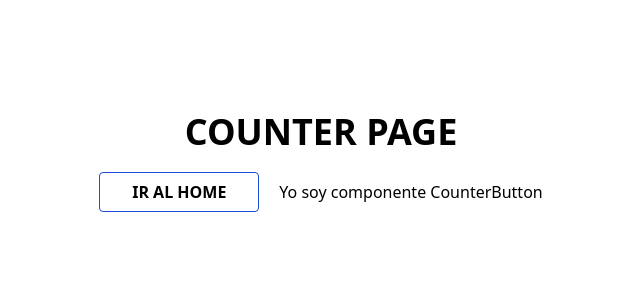
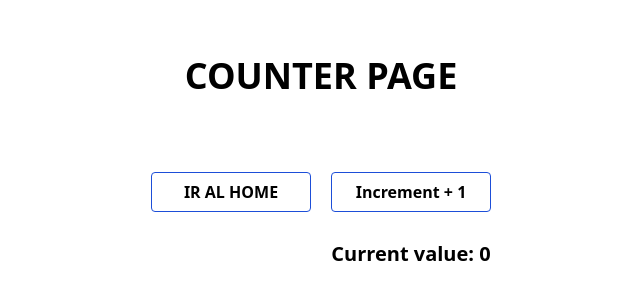
Before and after one commit to dmilanop/template-clean-architecture, a Next.js app: page /counter in a window 1280 px wide. Shown: the part 238-538 px from the top of the page, without its empty margins (319-959 px from the left). Built offline with nearby package versions, Linux system fonts and the light colour scheme.

Commit message:
:art: :wrench: style & feat: add style to the component and button to increment the counter

```diff
--- a/app/(views)/counter/components/CounterButton.tsx
+++ b/app/(views)/counter/components/CounterButton.tsx
@@ -1,5 +1,22 @@
+'use client'
+import { increment } from '@/lib/features/counter/counterSlice';
+import { useAppDispatch, useAppSelector } from '@/lib/hooks';
+import { RootState } from '@/lib/store';
+
 export const CounterButton = () => {
+  const counter  = useAppSelector((state: RootState) => state.counter.value);
+  const dispatch = useAppDispatch();
+
   return (
-    <span>Yo soy componente CounterButton</span>
+    <div className='flex flex-col items-center'>
+      <button
+        className='text-base font-semibold mt-14 border rounded border-blue-700 w-40 h-10 hover:bg-blue-700 hover:text-white'
+        onClick={() => dispatch(increment(1))}
+      >
+        Increment + 1
+      </button>
+
+      <span className='text-xl font-bold mt-7' >Current value: {counter}</span>
+    </div>
   );
 };
--- a/app/(views)/counter/page.tsx
+++ b/app/(views)/counter/page.tsx
@@ -6,7 +6,7 @@ export default function Counter () {
     <div className='flex flex-col items-center justify-center h-svh gap-y-5'>
       <h1 className='text-4xl font-bold' >COUNTER PAGE</h1>
 
-      <div className='flex items-center gap-x-5'>
+      <div className='flex justify-center items-center gap-x-5'>
         <Link href={'/'} >
           <button
             className='text-base font-semibold border rounded border-blue-700 w-40 h-10 hover:bg-blue-700 hover:text-white'
```
